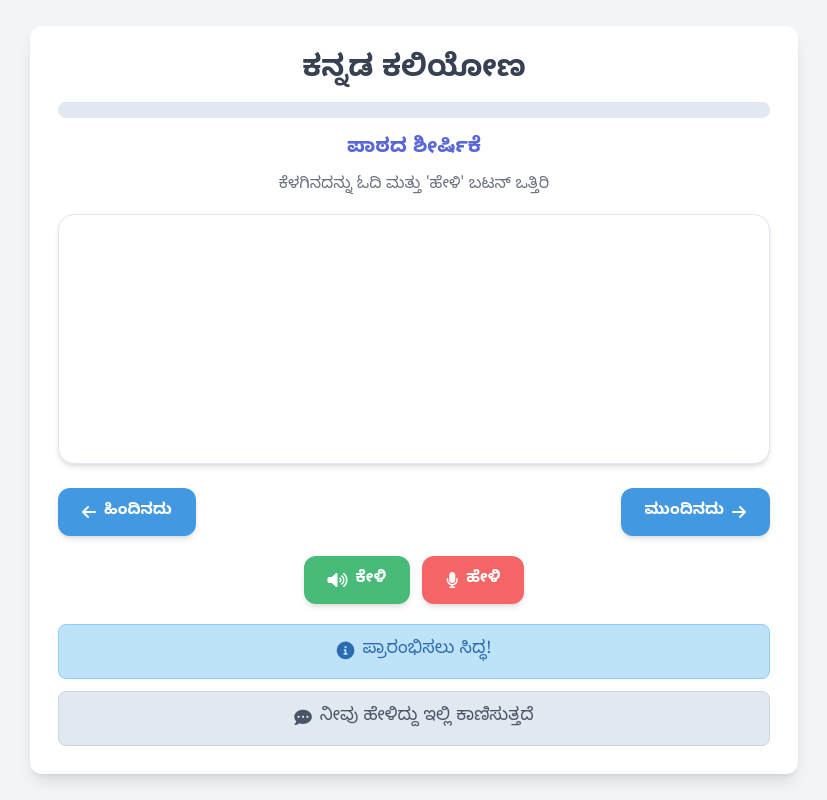
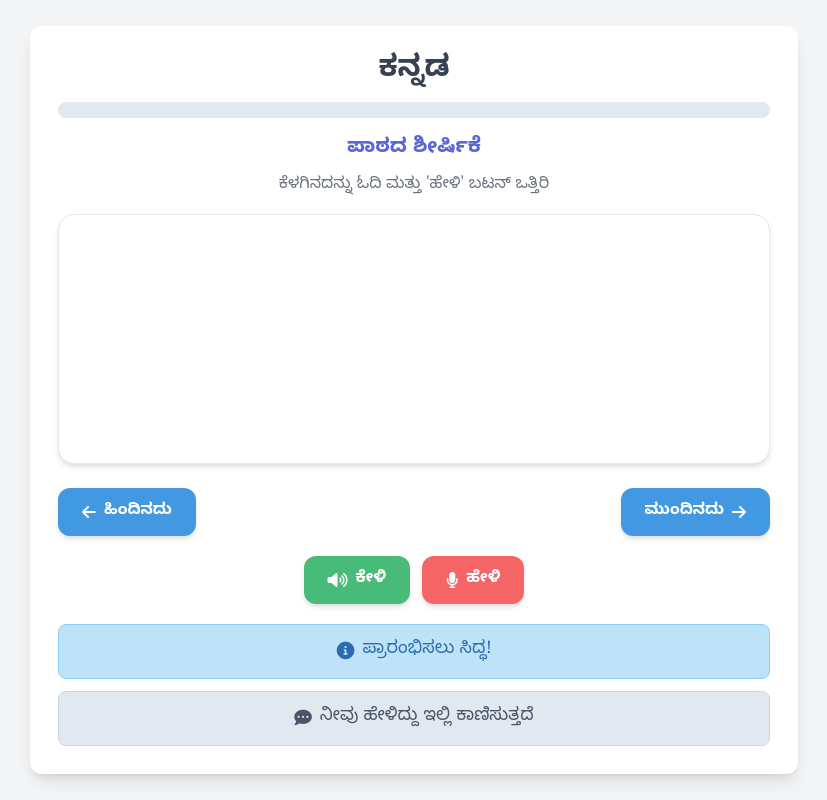
Before and after one commit to djsashi-tech/LearnKannada, a plain HTML site: page index.html in a window 1280 px wide. Shown: the whole page, without its empty margins (226-1053 px from the left). Drawn offline with nearby package versions, Linux system fonts and the light colour scheme.

Commit message:
Update index.html

```diff
--- a/index.html
+++ b/index.html
@@ -149,7 +149,7 @@
 <body class="bg-gray-100 min-h-screen flex flex-col items-center justify-center p-4">
 
     <div class="w-full max-w-3xl mx-auto bg-white p-5 md:p-7 rounded-xl shadow-lg">
-        <h1 class="text-2xl md:text-3xl font-bold text-center text-gray-700 mb-3">ಕನ್ನಡ ಕಲಿಯೋಣ</h1>
+        <h1 class="text-2xl md:text-3xl font-bold text-center text-gray-700 mb-3">ಕನ್ನಡ</h1>
 
         <div id="progressBarContainer" title="ನಿಮ್ಮ ಪ್ರಗತಿ (Your Progress)">
             <div id="progressBar"></div>
```
